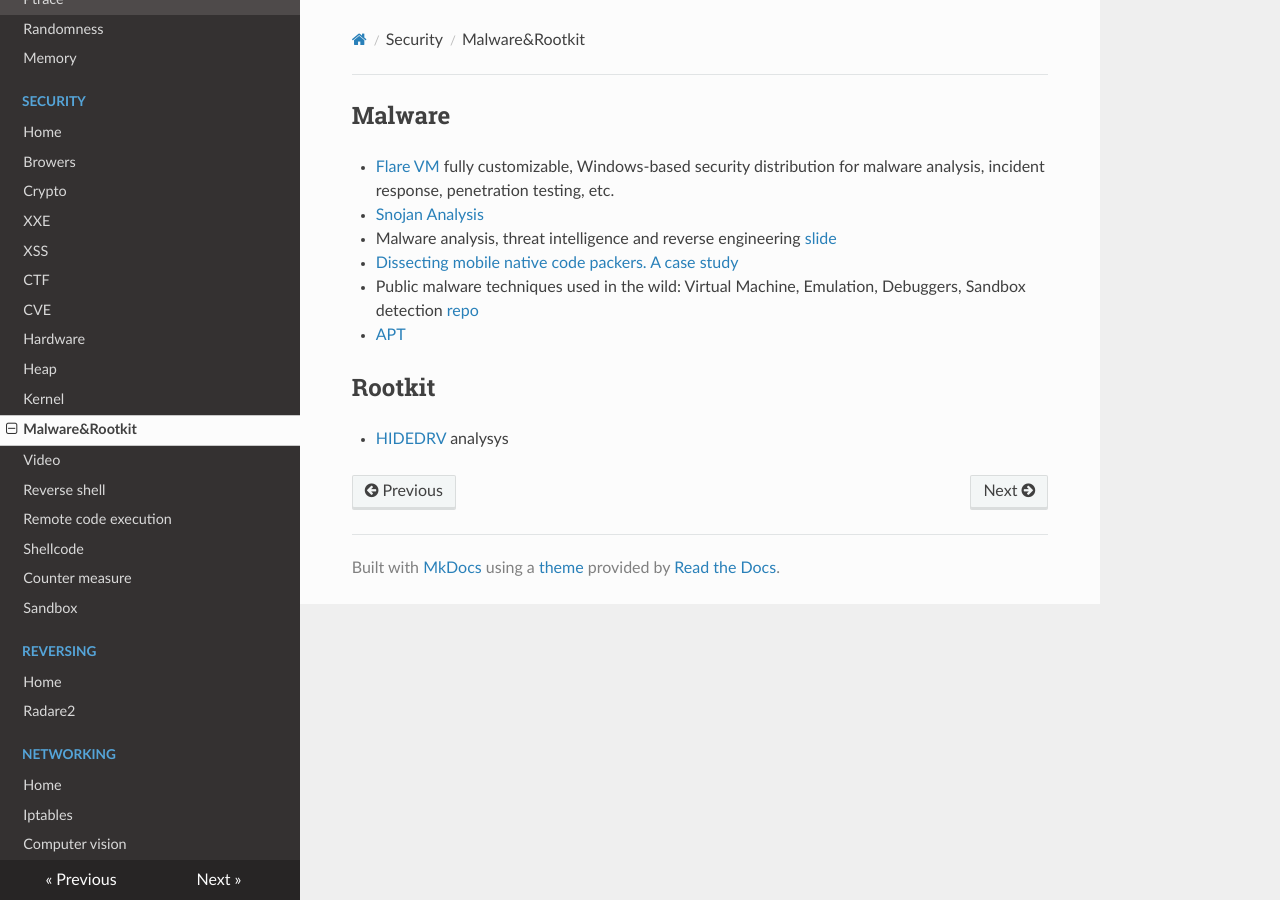
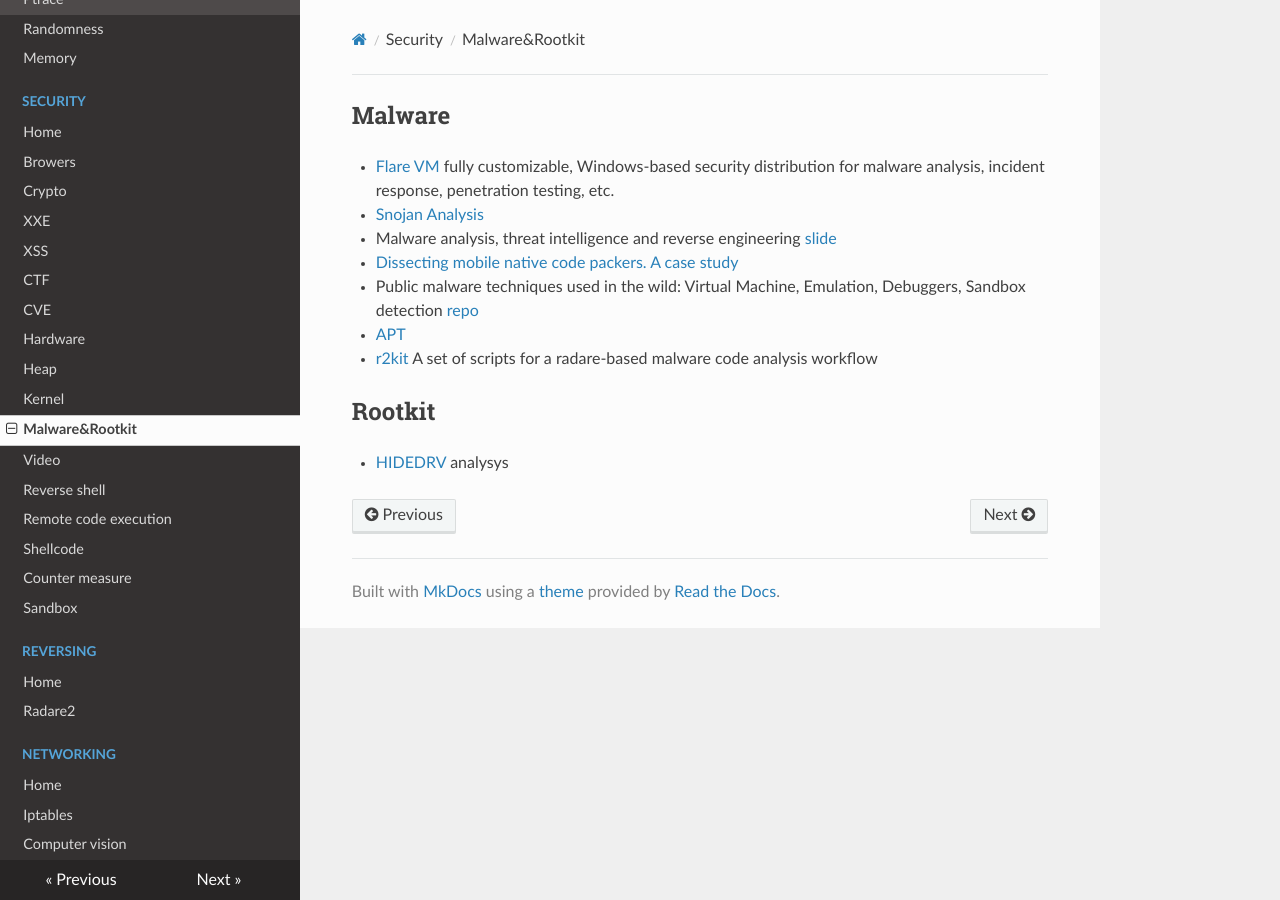
Before and after one commit to gipi/low-level, an MkDocs documentation site: the page built from docs/security/malware.md, in a window 1280 px wide. Built offline with MkDocs 1.6.1, drawn with Linux system fonts in a browser that asks for light colours; nearby versions of some CDN libraries; old or Windows-style settings are respelled for this version of MkDocs.

Commit message:
Update malware.md

```diff
--- a/docs/security/malware.md
+++ b/docs/security/malware.md
@@ -6,6 +6,7 @@
  - [Dissecting mobile native code packers. A case study](https://blog.zimperium.com/dissecting-mobile-native-code-packers-case-study/)
  - Public malware techniques used in the wild: Virtual Machine, Emulation, Debuggers, Sandbox detection [repo](https://github.com/LordNoteworthy/al-khaser)
  - [APT](https://azeria-labs.com/advanced-persistent-threat/)
+ - [r2kit](https://github.com/cmatthewbrooks/r2kit) A set of scripts for a radare-based malware code analysis workflow
 
 ## Rootkit
  - [HIDEDRV](http://www.sekoia.fr/blog/wp-content/uploads/2016/10/Rootkit-analysis-Use-case-on-HIDEDRV-v1.6.pdf) analysys
```
